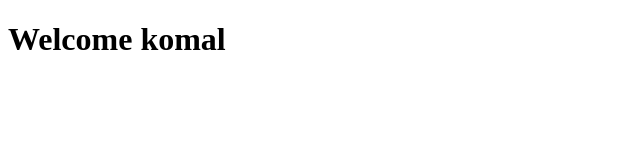
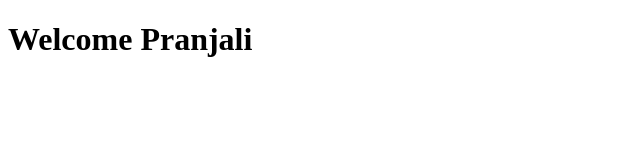
Before and after one commit to 1902komal/learning_html, a plain HTML site: page index.html in a window 1280 px wide. Shown: the whole page, without its empty margins (0-640 px from the left). Drawn offline with Linux system fonts and the light colour scheme.

Commit message:
text updated

```diff
--- a/index.html
+++ b/index.html
@@ -6,6 +6,6 @@
     <title>Document</title>
 </head>
 <body>
-    <h1>Welcome komal</h1>
+    <h1>Welcome Pranjali</h1>
 </body>
 </html>
```
